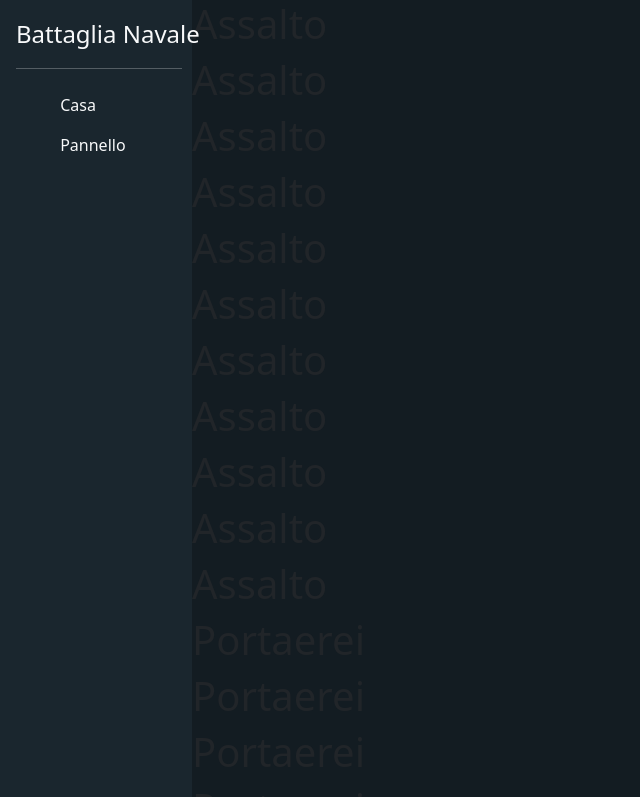
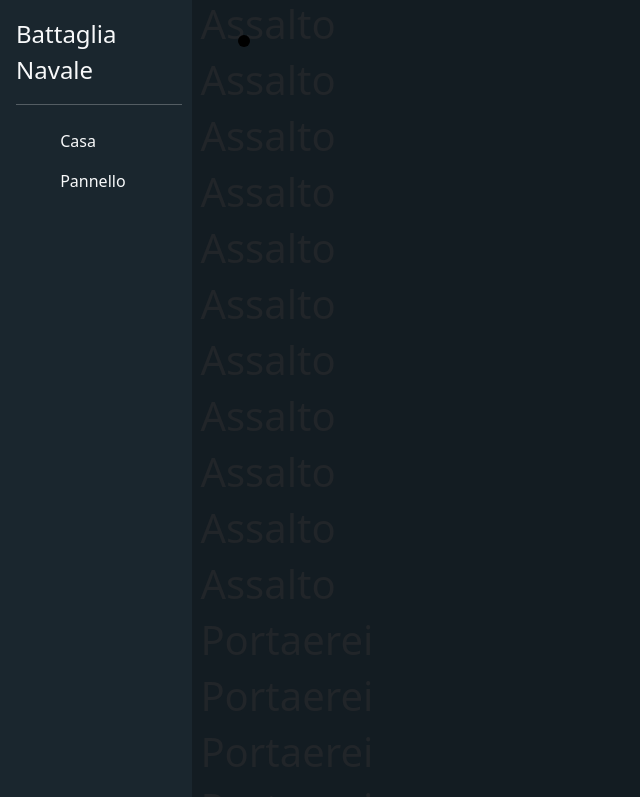
Before and after one commit to Mattia-Zanini/Absolute-BattleShip, a Vue app in the folder Battaglia_Navale/: page / in a window 1280 px wide. Shown: the top 797 px of the page, without its empty margins (0-640 px from the left). Built offline with nearby package versions, Linux system fonts and the light colour scheme.

Commit message:
Adding theme switch

```diff
--- a/Battaglia_Navale/index.html
+++ b/Battaglia_Navale/index.html
@@ -19,9 +19,12 @@
     integrity="sha384-ka7Sk0Gln4gmtz2MlQnikT1wXgYsOg+OMhuP+IlRH9sENBO0LRn5q+8nbTov4+1p"
     crossorigin="anonymous"></script>
 
+  <div class="container-fluid">
     <!-- SIDEBAR -->
     <div class="sidebar position-fixed">
       <div class="d-flex flex-column flex-shrink-0 p-3" style="width: 280px; color: white;">
+        <div class="row">
+          <div class="col-9">
             <a href="/" class="d-flex align-items-center mb-3 mb-md-0 me-md-auto link-light text-decoration-none">
               <!--<svg class="bi me-2" width="40" height="32">
                                       <use xlink:href="#bootstrap"></use>
@@ -32,6 +35,31 @@
                 </font>
               </span>
             </a>
+          </div>
+          <div class="col-3">
+            <!--<button class="btn btn-primary shadow-none theme-btn" type="button"></button>-->
+            <button class="theme-toggle" id="theme-toggle" title="Toggles light & dark" aria-label="auto"
+              aria-live="polite">
+              <svg class="sun-and-moon" aria-hidden="true" width="24" height="24" viewBox="0 0 24 24">
+                <circle class="sun" cx="12" cy="12" r="6" mask="url(#moon-mask)" fill="currentColor" />
+                <g class="sun-beams" stroke="currentColor">
+                  <line x1="12" y1="1" x2="12" y2="3" />
+                  <line x1="12" y1="21" x2="12" y2="23" />
+                  <line x1="4.22" y1="4.22" x2="5.64" y2="5.64" />
+                  <line x1="18.36" y1="18.36" x2="19.78" y2="19.78" />
+                  <line x1="1" y1="12" x2="3" y2="12" />
+                  <line x1="21" y1="12" x2="23" y2="12" />
+                  <line x1="4.22" y1="19.78" x2="5.64" y2="18.36" />
+                  <line x1="18.36" y1="5.64" x2="19.78" y2="4.22" />
+                </g>
+                <mask class="moon" id="moon-mask">
+                  <rect x="0" y="0" width="100%" height="100%" fill="white" />
+                  <circle cx="24" cy="10" r="6" fill="black" />
+                </mask>
+              </svg>
+            </button>
+          </div>
+        </div>
         <hr>
         <ul class="nav nav-pills flex-column">
           <li>
@@ -59,15 +87,12 @@
             </a>
           </li>
         </ul>
-      <hr class="theme-section-btn">
-      <div>
-        <button class="btn btn-primary theme-btn" type="button"></button>
-      </div>
       </div>
     </div>
 
     <!-- APP -->
     <div id="app"></div>
+  </div>
 </body>
 
 </html>
--- a/Battaglia_Navale/src/components/sfondo.css
+++ b/Battaglia_Navale/src/components/sfondo.css
@@ -5,19 +5,63 @@
   width: 15%;
   position: absolute;
   top: 0;
+  left: 0;
   bottom: 0;
   background-color: #1a262e;
 }
 hr {
   width: 13vw;
 }
-.theme-section-btn {
-  margin-top: 280%;
-}
 .theme-btn {
   width: 100%;
   height: 2vw;
 }
+/* THEME SWITCH */
+.theme-toggle {
+  --size: 2rem;
+
+  background: none;
+  border: none;
+  padding: 0;
+
+  inline-size: var(--size);
+  block-size: var(--size);
+  aspect-ratio: 1;
+  border-radius: 50%;
+
+  cursor: pointer;
+  touch-action: manipulation;
+  -webkit-tap-highlight-color: transparent;
+  outline-offset: 5px;
+  @media (hover: none) {
+    --size: 48px;
+  }
+}
+.theme-btn > svg {
+  inline-size: 100%;
+  block-size: 100%;
+  stroke-linecap: round;
+}
+
+.sun-and-moon > :is(.moon, .sun, .sun-beams) {
+  transform-origin: center center;
+}
+
+.sun-and-moon > :is(.moon, .sun) {
+  fill: var(--icon-fill);
+}
+.theme-toggle:is(:hover, :focus-visible) > .sun-and-moon > :is {
+  fill: var(--icon-fill-hover);
+}
+
+.sun-and-moon > .sun-beams {
+  stroke: var(--icon-fill);
+  stroke-width: 2px;
+}
+.theme-toggle:is(:hover, :focus-visible) .sun-and-moon > .sun-beams {
+  stroke: var(--icon-fill-hover);
+}
+
 #app {
   margin-left: 15%;
 }
```
Lines whose indentation alone changed are shown as unchanged.
